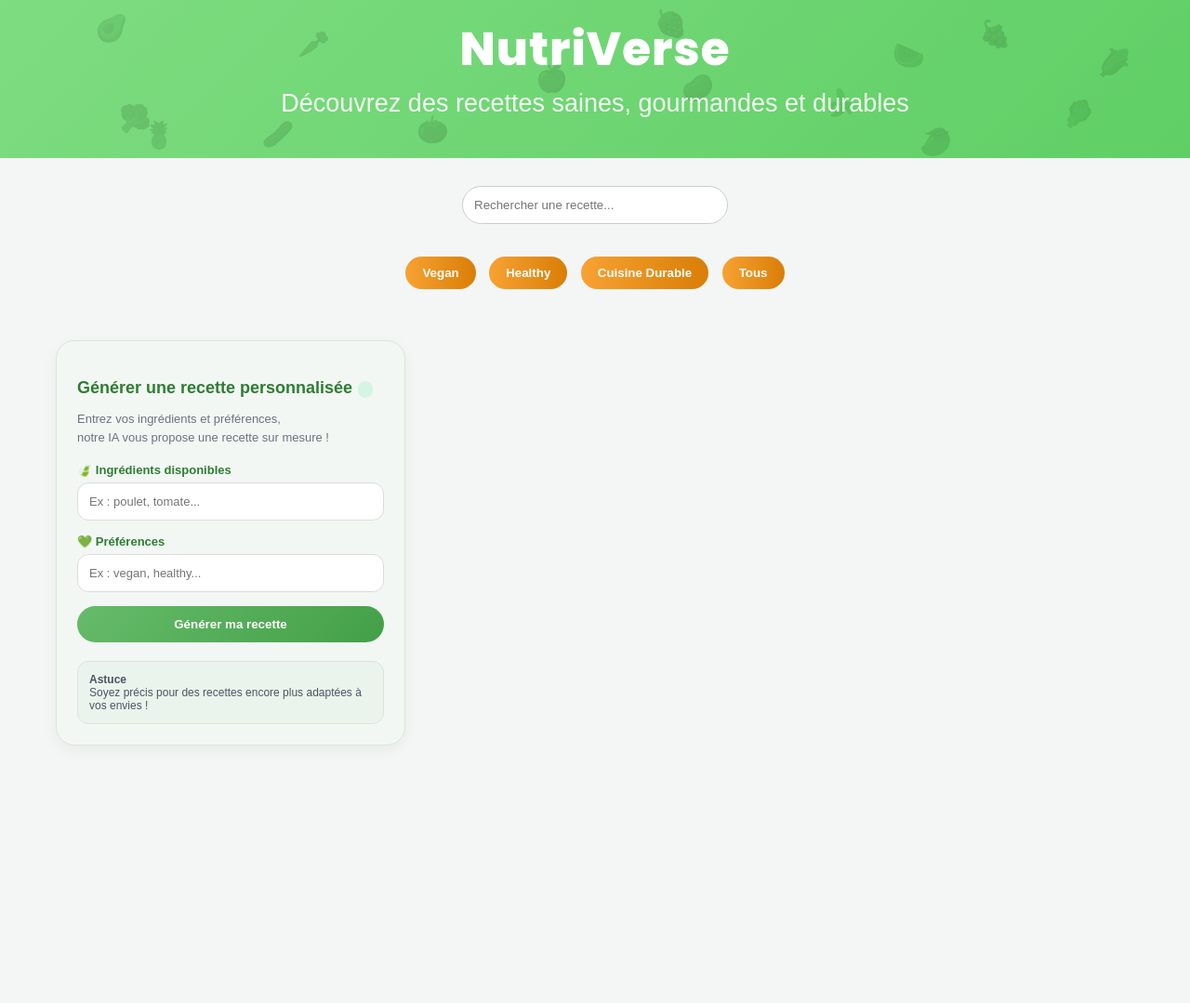
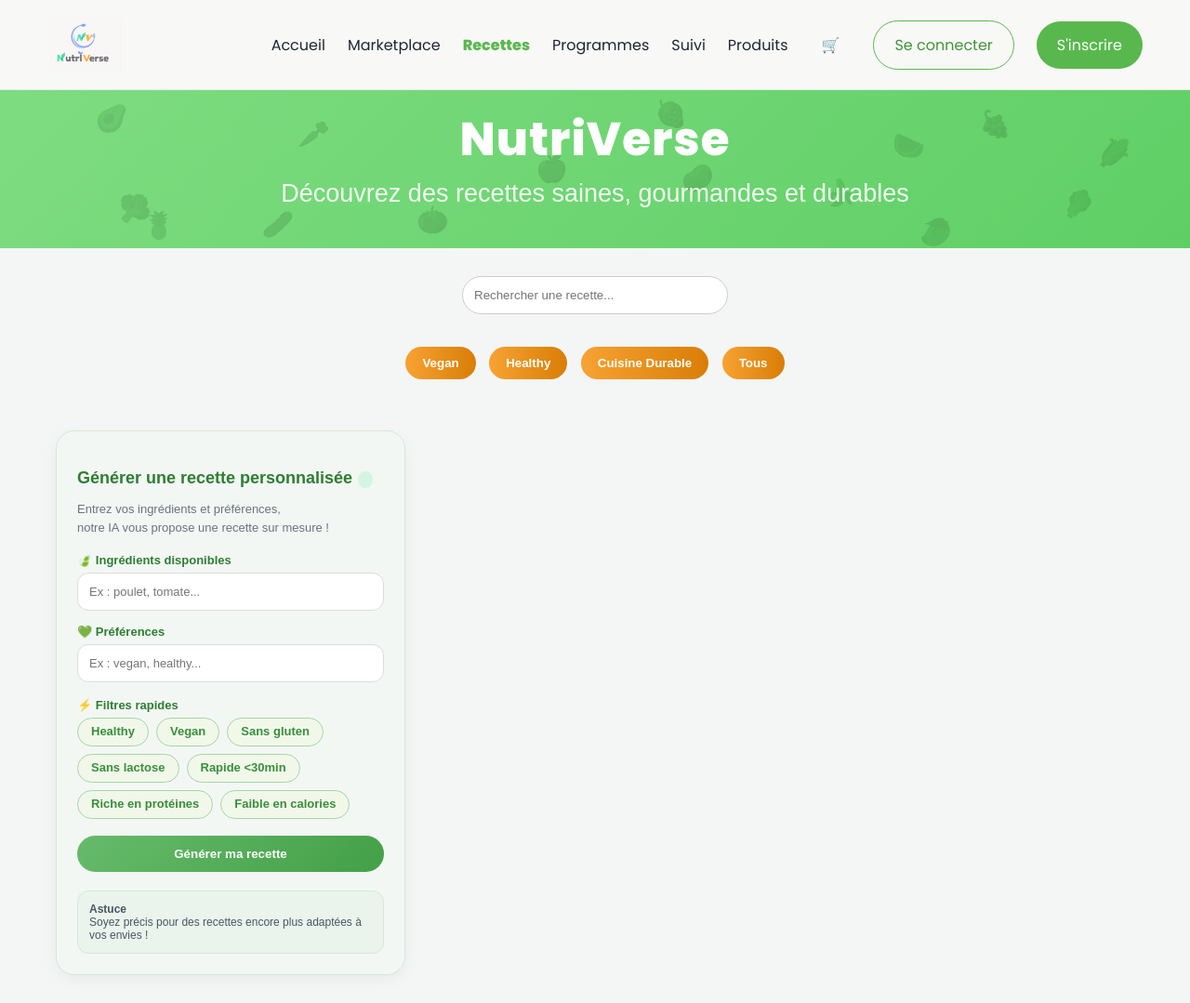
Before and after one commit to TraSeuR/Esprit-PW-2A20-2026-NutriVerse, a PHP site: page /recettes.php in a window 1280 px wide. Shown: the whole page at 93% size. Before the commit the page ends 802 px from the top, so only its background shows below. Run offline with PHP 8.4, Linux system fonts and the light colour scheme; data that the repository does not hold is empty.

Commit message:
mise a jour de qq

```diff
--- a/View/FrontOffice_recette/assets/recette.css
+++ b/View/FrontOffice_recette/assets/recette.css
@@ -5,37 +5,39 @@ body {
   font-family: 'Onest', sans-serif;
 }
 
-/*titre */
-h1 {
-  font-family: 'Nunito', sans-serif;
-  font-size: 42px;
-  font-weight: 800;
-  letter-spacing: 1px;
+
+/*titre  */
+.recipe-header h1{
+  font-family:'Nunito',sans-serif;
+  font-size:42px;
+  font-weight:800;
+  letter-spacing:1px;
 }
 
-.header {
-  height: 170px;
-  display: flex;
-  align-items: center;
-  justify-content: center;
-  text-align: center;
-  background: linear-gradient(135deg, #7edc81, #5fcf65);
-  color: white;
-  position: relative;
-  overflow: hidden;
+/* HERO PAGE RECETTES */
+.recipe-header{
+  height:170px;
+  display:flex;
+  align-items:center;
+  justify-content:center;
+  text-align:center;
+  background:linear-gradient(135deg,#7edc81,#5fcf65);
+  color:white;
+  position:relative;
+  overflow:hidden;
 }
 
-.header h1 {
-  font-family: 'Poppins', sans-serif;
-  font-size: 50px;
-  font-weight: 800;
-  margin: 0;
+.recipe-header h1{
+   font-family: 'Poppins', sans-serif;
+  font-size:50px;
+  font-weight:800;
+  margin:0;
 }
 
-.header p {
-  font-size: 27px;
-  margin-top: 5px;
-  opacity: 0.9;
+.recipe-header p{
+  font-size:27px;
+  margin-top:5px;
+  opacity:0.9;
 }
 
 /* emojis */
@@ -105,7 +107,7 @@ h1 {
   transform: scale(1.1);
 }
 
-/* 🔥 LAYOUT GLOBAL */
+/*  LAYOUT GLOBAL */
 .main-layout {
   display: flex;
   gap: 40px;
@@ -179,8 +181,9 @@ h1 {
   box-shadow: 0 0 0 3px rgba(102,187,106,0.2);
 }
 
-/* BOUTON */
-.ai-generator button {
+
+/* seulement bouton générer */
+#btnGenerate {
   width: 100%;
   padding: 12px;
   border-radius: 25px;
@@ -192,9 +195,10 @@ h1 {
   transition: 0.3s;
 }
 
-.ai-generator button:hover {
+#btnGenerate:hover {
   transform: scale(1.05);
 }
+
 
 /* ASTUCE */
 .ai-tip {
@@ -213,13 +217,15 @@ h1 {
 }
 
 /* container recettes */
-.container {
-  display: flex;
-  flex-wrap: wrap;
-  justify-content: flex-start;
-  gap: 30px;
-  padding: 0;
+
+.recettes-container{
+  display:flex;
+  flex-wrap:wrap;
+  justify-content:flex-start;
+  gap:30px;
+  padding:0;
 }
+
 
 /* cartes */
 .card {
@@ -292,7 +298,190 @@ h1 {
     position: static;
   }
 
-  .container {
+   .recettes-container{
     justify-content: center;
   }
 }
+
+/*filtres raps*/
+.quick-tags-label {
+  margin-top: 2px;
+  margin-bottom: 10px;
+}
+
+/* container tags  */
+.quick-tags {
+  display: flex;
+  flex-wrap: wrap;
+  gap: 8px;
+  margin: 2px 0 18px;
+}
+
+/* btn tags*/
+.quick-tag-btn {
+  width: auto;
+  display: inline-flex;
+  align-items: center;
+  justify-content: center;
+  padding: 6px 14px;
+  border-radius: 20px;
+  border: 1.5px solid #a5d6a7;
+  background: #f1f8e9;
+  color: #388e3c;
+  font-size: 13px;
+  font-weight: 600;
+  line-height: 1.3;
+  white-space: nowrap;
+  cursor: pointer;
+  transition: background 0.2s ease,
+              color 0.2s ease,
+              border-color 0.2s ease,
+              transform 0.2s ease;
+}
+
+
+.quick-tag-btn.active {
+  background: #2e7d32;
+  color: #fff;
+  border-color: #2e7d32;
+}
+
+
+.quick-tag-btn:hover {
+  background: #e8f5e9;
+  transform: translateY(-1px);
+}
+
+
+.ai-generator .quick-tags {
+  display: flex !important;
+  flex-direction: row !important;
+  flex-wrap: wrap !important;
+  gap: 8px !important;
+}
+
+.ai-generator .quick-tags .quick-tag-btn {
+  width: auto !important;
+  min-width: 0 !important;
+  flex: 0 0 auto !important;
+  display: inline-flex !important;
+  padding: 6px 14px !important;
+  border-radius: 20px !important;
+  border: 1.5px solid #a5d6a7 !important;
+  background: #f1f8e9 !important;
+  color: #388e3c !important;
+  font-size: 13px !important;
+  font-weight: 600 !important;
+  box-shadow: none !important;
+}
+
+.ai-generator .quick-tags .quick-tag-btn:hover {
+  background: #e8f5e9 !important;
+}
+
+.ai-generator .quick-tags .quick-tag-btn.active {
+  background: #2e7d32 !important;
+  color: #fff !important;
+  border-color: #2e7d32 !important;
+}
+
+/* =============== NAVBAR FRONT EXACT ============== */
+/* ================================================= */
+
+.recipe-page .header{
+  position:sticky;
+  top:0;
+  z-index:9999;
+  width:100%;
+  height:auto;
+  min-height:auto;
+  display:block;
+  background:rgba(248,248,246,.92);
+  backdrop-filter:blur(10px);
+  border-bottom:1px solid #e5ebe4;
+  overflow:visible;
+  text-align:initial;
+  color:#1c2733;
+}
+
+.recipe-page .header h1,
+.recipe-page .header p{
+  margin:0;
+  font-size:inherit;
+  color:inherit;
+}
+
+.recipe-page .header .nav{
+  width:min(1200px,92%);
+  margin:auto;
+  display:flex;
+  justify-content:space-between;
+  align-items:center;
+  padding:18px 0;
+}
+
+.recipe-page .header .logo{
+  display:flex;
+  align-items:center;
+}
+
+.recipe-page .header .logo-img{
+  height:60px;
+  width:auto;
+  object-fit:contain;
+}
+
+.recipe-page .header .navbar{
+  display:flex;
+  align-items:center;
+  gap:24px;
+}
+
+.recipe-page .header .navbar a{
+  font-family:'Poppins',sans-serif !important;
+  font-size:16px;
+  font-weight:500;
+  color:#1c2733;
+  text-decoration:none;
+  transition:.3s ease;
+}
+
+.recipe-page .header .navbar a:hover{
+  color:#3f9636;
+}
+
+.recipe-page .header .navbar .active-link{
+  color:#59b84d;
+  font-weight:700;
+}
+
+.recipe-page .header .cart-icon{
+  font-size:1.5rem;
+  padding:8px 12px;
+  border-radius:50%;
+}
+
+.recipe-page .header .btn-primary,
+.recipe-page .header .btn-outline{
+  display:inline-flex;
+  align-items:center;
+  justify-content:center;
+  padding:13px 22px;
+  border-radius:999px;
+  font-family:'Poppins',sans-serif !important;
+  font-weight:600;
+}
+
+.recipe-page .header .btn-primary{
+  background:#59b84d;
+  color:#fff !important;
+}
+
+.recipe-page .header .btn-outline{
+  border:1.5px solid #59b84d;
+  color:#3f9636 !important;
+}
+
+.recipe-page .menu-toggle{
+  display:none;
+}
--- a/View/FrontOffice_recette/recettes.php
+++ b/View/FrontOffice_recette/recettes.php
@@ -21,21 +21,78 @@ $recettes = $recetteC->listes($categorie, $search);
   <link rel="stylesheet" href="assets/recette.css">
   <link href="https://fonts.googleapis.com/css2?family=Poppins:wght@400;600;800&display=swap" rel="stylesheet">
 </head>
-<body>
 
-<div class="header">
-  <div class="icons">
-     <span>🥑</span><span>🥕</span><span>🥦</span><span>🍎</span>
-     <span>🍇</span><span>🥬</span><span>🍅</span><span>🍌</span>
-     <span>🍓</span><span>🥒</span><span>🌽</span><span>🍍</span>
-     <span>🥭</span><span>🍉</span><span>🥔</span>
-  </div>
+<body class="recipe-page">
 
-  <div class="header-content">
-    <h1>NutriVerse</h1>
-    <p>Découvrez des recettes saines, gourmandes et durables</p>
-  </div>
+
+<!-- NAVBAR -->
+<header class="header">
+
+<div class="nav">
+<div class="logo">
+    <img src="/RECETTE_VF3/View/backOffice_recette/images/logo.png" class="logo-img">
 </div>
+
+<input type="checkbox" id="nav-toggle" hidden aria-hidden="true">
+
+<label for="nav-toggle" class="menu-toggle">☰</label>
+
+<nav class="navbar">
+
+<a href="#">Accueil</a>
+
+<a href="#">Marketplace</a>
+
+<a href="recettes.php" class="active-link">Recettes</a>
+
+<a href="#">Programmes</a>
+
+<a href="#">Suivi</a>
+
+<a href="#">Produits</a>
+
+<a href="#" class="cart-icon">🛒</a>
+
+<a href="#" class="btn-outline">Se connecter</a>
+
+<a href="#" class="btn-primary">S'inscrire</a>
+
+</nav>
+
+</div>
+
+</header>
+
+
+
+<!-- HERO VERT -->
+<section class="recipe-header">
+
+<div class="icons">
+<span>🥑</span>
+<span>🥕</span>
+<span>🥦</span>
+<span>🍎</span>
+<span>🍇</span>
+<span>🥬</span>
+<span>🍅</span>
+<span>🍌</span>
+<span>🍓</span>
+<span>🥒</span>
+<span>🌽</span>
+<span>🍍</span>
+<span>🥭</span>
+<span>🍉</span>
+<span>🥔</span>
+</div>
+
+<div class="header-content">
+<h1>NutriVerse</h1>
+<p>Découvrez des recettes saines, gourmandes et durables</p>
+</div>
+
+</section>
+
 
 <form method="GET">
 
@@ -75,7 +132,18 @@ $recettes = $recetteC->listes($categorie, $search);
     <label>💚 Préférences</label>
     <input type="text" id="preferences" placeholder="Ex : vegan, healthy...">
 
-    <button id="btnGenerate"> Générer ma recette</button>
+  <label class="quick-tags-label">⚡ Filtres rapides</label>
+    <div class="quick-tags" role="group" aria-label="Filtres rapides de préférences">
+        <button type="button" class="quick-tag-btn" data-tag="Healthy"><span>Healthy</span></button>
+        <button type="button" class="quick-tag-btn" data-tag="Vegan"><span>Vegan</span></button>
+        <button type="button" class="quick-tag-btn" data-tag="Sans gluten"><span>Sans gluten</span></button>
+        <button type="button" class="quick-tag-btn" data-tag="Sans lactose"><span>Sans lactose</span></button>
+        <button type="button" class="quick-tag-btn" data-tag="Rapide (<30min)"><span>Rapide &lt;30min</span></button>
+        <button type="button" class="quick-tag-btn" data-tag="Riche en protéines"><span>Riche en protéines</span></button>
+        <button type="button" class="quick-tag-btn" data-tag="Faible en calories"><span>Faible en calories</span></button>
+    </div>
+
+<button type="button" id="btnGenerate">Générer ma recette</button>
 
     <div class="ai-tip">
          <strong>Astuce</strong><br>
@@ -87,7 +155,7 @@ $recettes = $recetteC->listes($categorie, $search);
 
     <!-- RECETTES -->
     <div class="recettes-content">
-        <div class="container" id="resultats">
+        <div class="recettes-container" id="resultats">
 
             <?php foreach ($recettes as $r) { ?>
 
```
Also changed, not shown: View/FrontOffice_recette/ai.js (+33 -7 lines).
